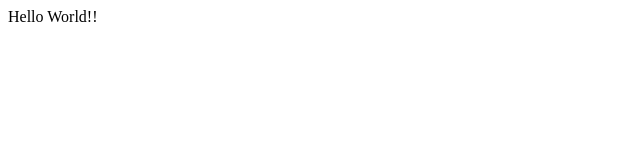
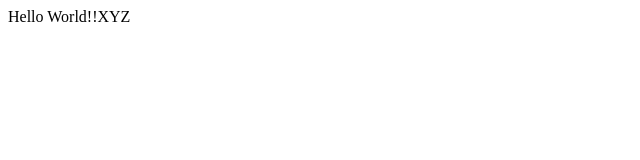
Before and after one commit to CezaryMalin/GitTutorial, a plain HTML site: page index.html in a window 1280 px wide. Shown: the full height of the page, 0-640 px from the left. Drawn offline with Linux system fonts and the light colour scheme.

Commit message:
nasza zmiana

```diff
--- a/index.html
+++ b/index.html
@@ -6,6 +6,6 @@
     <title>Git Totorial</title>
 </head>
 <body>
-    Hello World!!
+    Hello World!!XYZ
 </body>
 </html>
```
